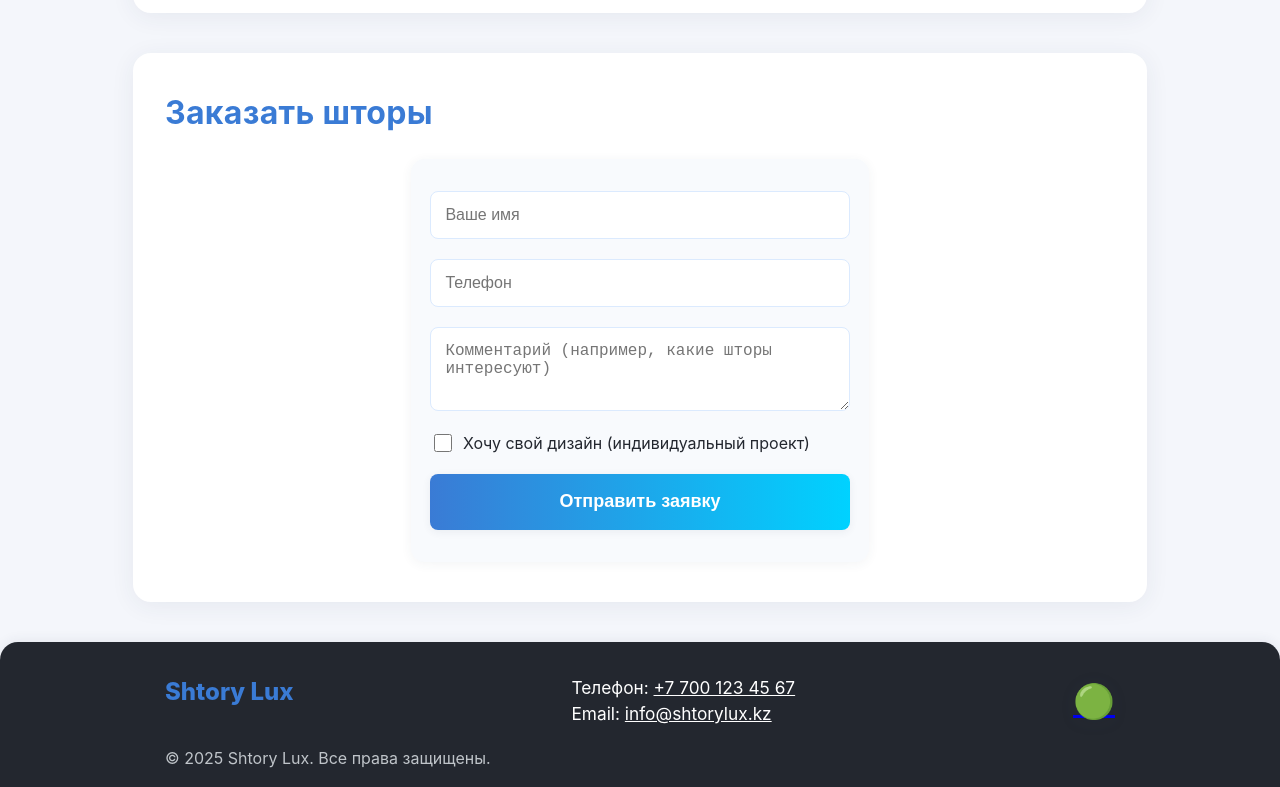
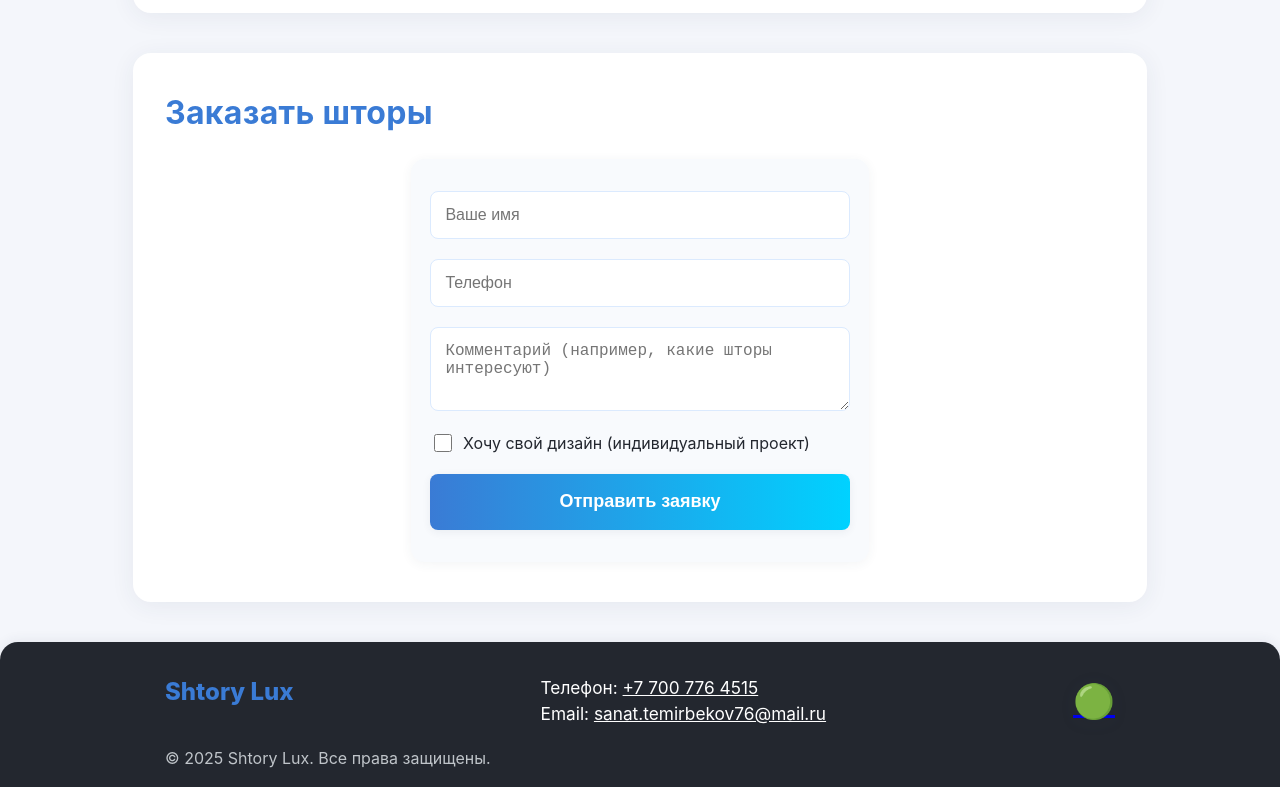
Before and after one commit to Ersss01/Curtain, a React (Create React App) app: page / in a window 1280 px wide. Shown: the part 5141-5928 px from the top of the page. Built offline with nearby package versions, Linux system fonts and the light colour scheme; no server answers.

Commit message:
Добавление номера

```diff
--- a/src/App.js
+++ b/src/App.js
@@ -76,8 +76,8 @@ function App() {
         <div className="footer-content">
           <div className="footer-brand">Shtory Lux</div>
           <div className="footer-contacts">
-            <div>Телефон: <a href="tel:+77007764515">+7 700 123 45 67</a></div>
-            <div>Email: <a href="sanat.temirbekov76@mail.ru">info@shtorylux.kz</a></div>
+            <div>Телефон: <a href="tel:+77007764515">+7 700 776 4515</a></div>
+            <div>Email: <a href="sanat.temirbekov76@mail.ru">sanat.temirbekov76@mail.ru</a></div>
           </div>
           <div className="footer-socials">
             <a href="https://wa.me/77007764515" target="_blank" rel="noopener noreferrer" aria-label="WhatsApp" className="footer-social-icon">🟢</a>
```
